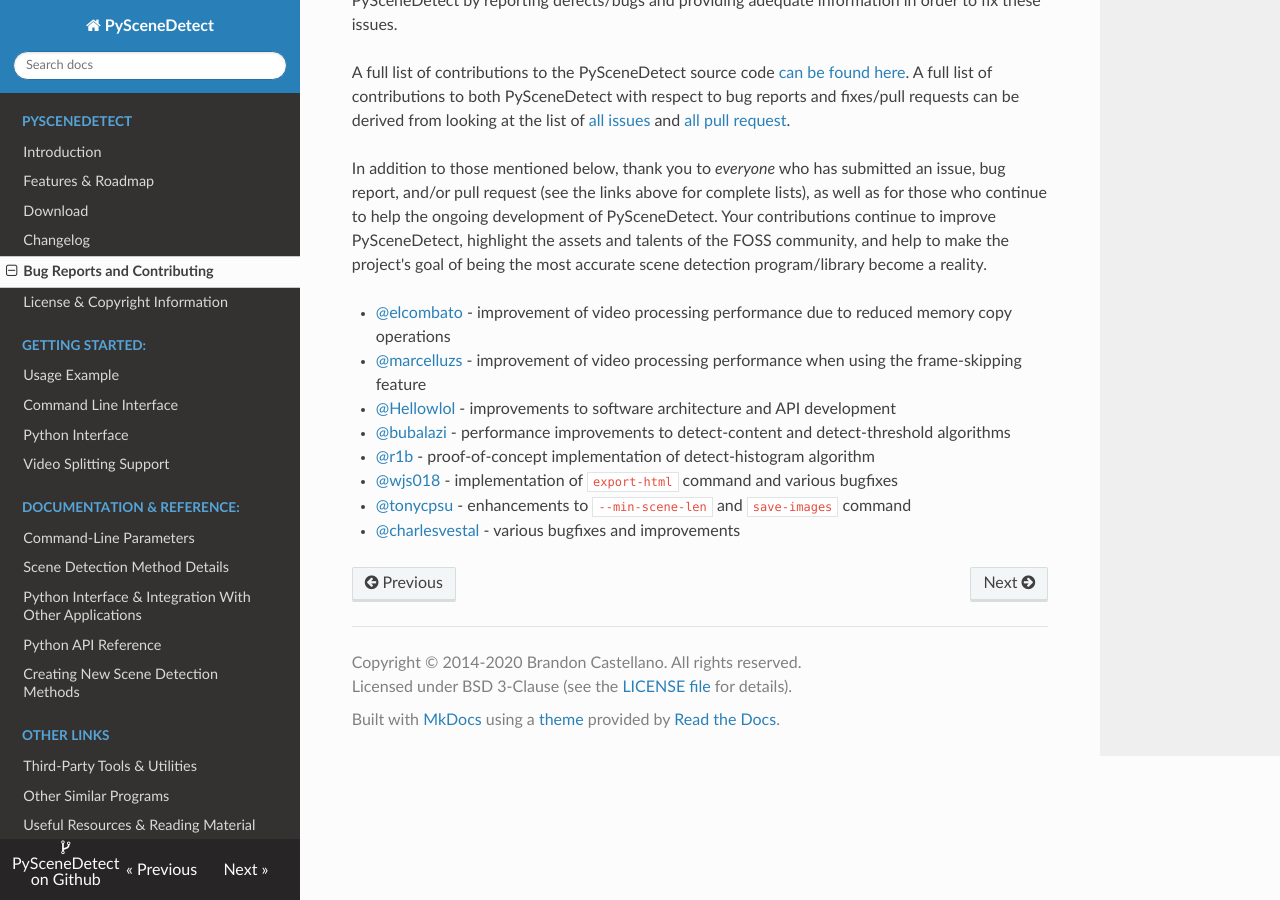
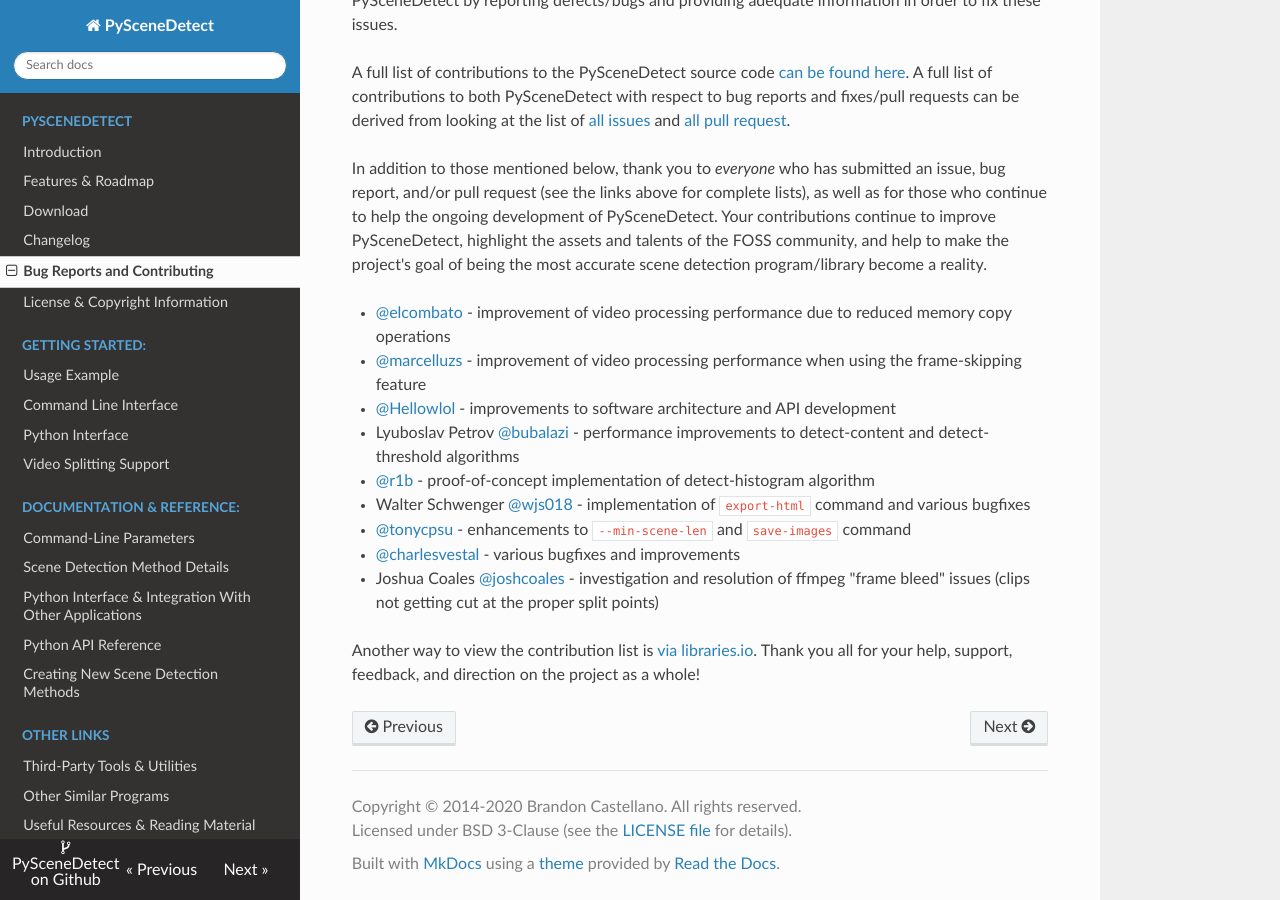
Before and after one commit to vovamushak/PySceneDetect, an MkDocs documentation site: the page built from docs/contributing.md, in a window 1280 px wide and 900 px high, scrolled down 983 px. Built offline with MkDocs 1.6.1, drawn with Linux system fonts in a browser that asks for light colours; nearby versions of some CDN libraries; old or Windows-style settings are respelled for this version of MkDocs.

Commit message:
Work on documentation for v0.6 release.
Update contributors page.

```diff
--- a/docs/contributing.md
+++ b/docs/contributing.md
@@ -29,8 +29,11 @@ In addition to those mentioned below, thank you to *everyone* who has submitted
  * [@elcombato](https://github.com/elcombato) - improvement of video processing performance due to reduced memory copy operations
  * [@marcelluzs](https://github.com/marcelluzs) - improvement of video processing performance when using the frame-skipping feature
  * [@Hellowlol](https://github.com/Hellowlol) - improvements to software architecture and API development
- * [@bubalazi](https://github.com/bubalazi) - performance improvements to detect-content and detect-threshold algorithms
+ * Lyuboslav Petrov [@bubalazi](https://github.com/bubalazi) - performance improvements to detect-content and detect-threshold algorithms
  * [@r1b](https://github.com/r1b) - proof-of-concept implementation of detect-histogram algorithm
- * [@wjs018](https://github.com/wjs018) - implementation of `export-html` command and various bugfixes
+ * Walter Schwenger [@wjs018](https://github.com/wjs018) - implementation of `export-html` command and various bugfixes
  * [@tonycpsu](https://github.com/tonycpsu) - enhancements to `--min-scene-len` and `save-images` command
  * [@charlesvestal](https://github.com/charlesvestal) - various bugfixes and improvements
+ * Joshua Coales [@joshcoales](https://github.com/joshcoales) - investigation and resolution of ffmpeg "frame bleed" issues (clips not getting cut at the proper split points)
+
+Another way to view the contribution list is [via libraries.io](https://libraries.io/github/Breakthrough/PySceneDetect/contributors).  Thank you all for your help, support, feedback, and direction on the project as a whole!
```
Also changed, not shown: docs/changelog.md (+7 -0 lines), manual/index.rst (+6 -4 lines), 1 other file.
